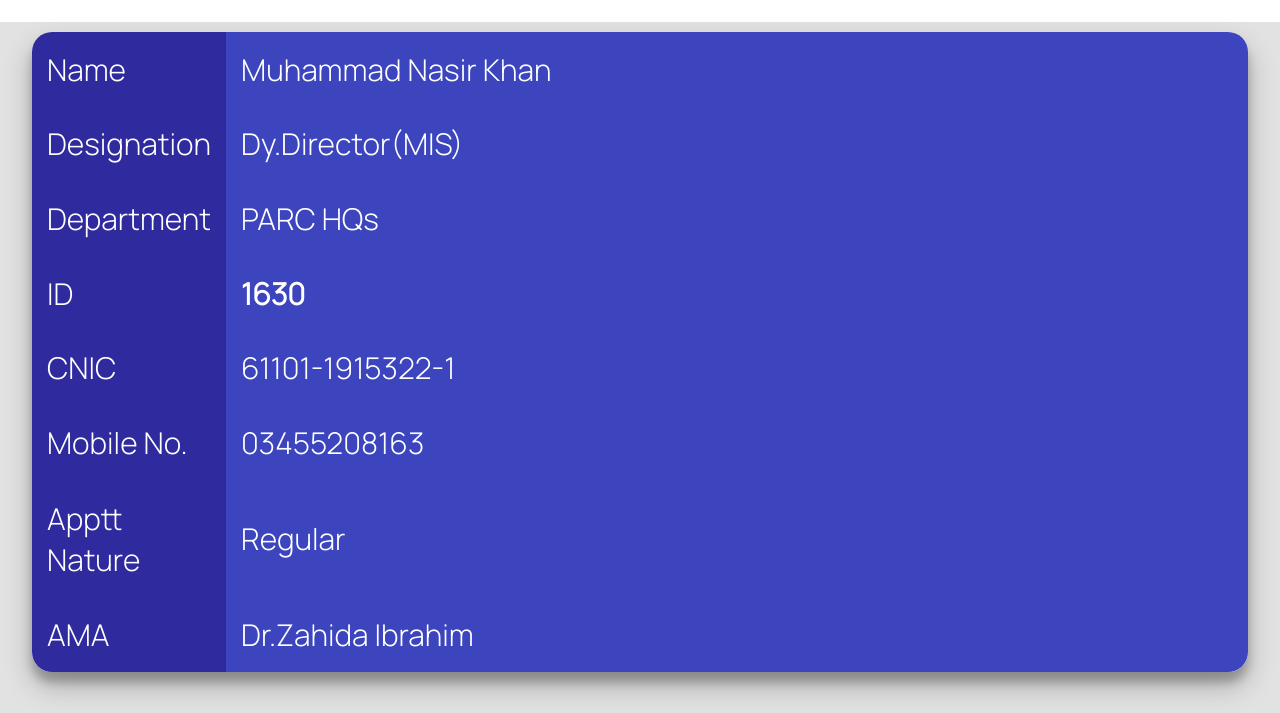
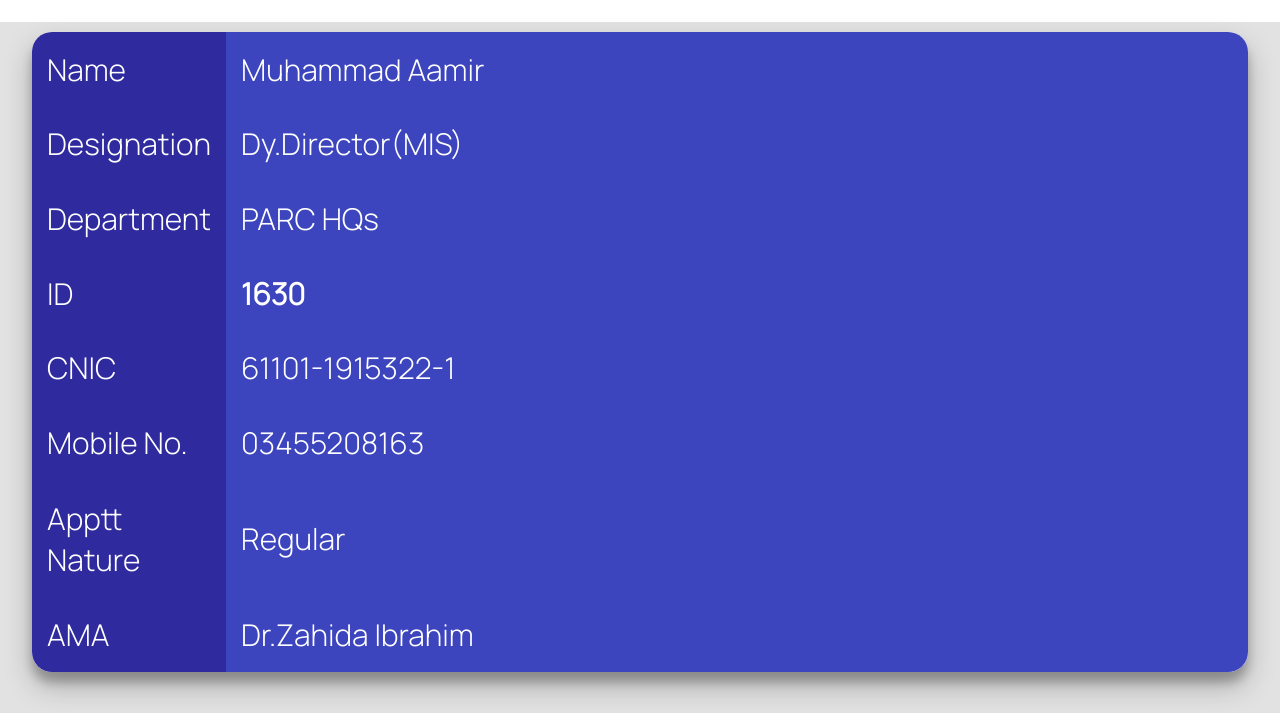
Before and after one commit to mnasirkhan2013/1630, a plain HTML site: page Index.html in a window 1280 px wide. Shown: the part 87-800 px from the top of the page. Drawn offline with Linux system fonts and the light colour scheme.

Commit message:
Update Index.html

```diff
--- a/Index.html
+++ b/Index.html
@@ -137,7 +137,7 @@
       <tr>
 
         <td>Name</td>
-        <td>Muhammad Nasir Khan</td>
+        <td>Muhammad Aamir</td>
       </tr>
       <tr>
         <td>Designation</td>
```
